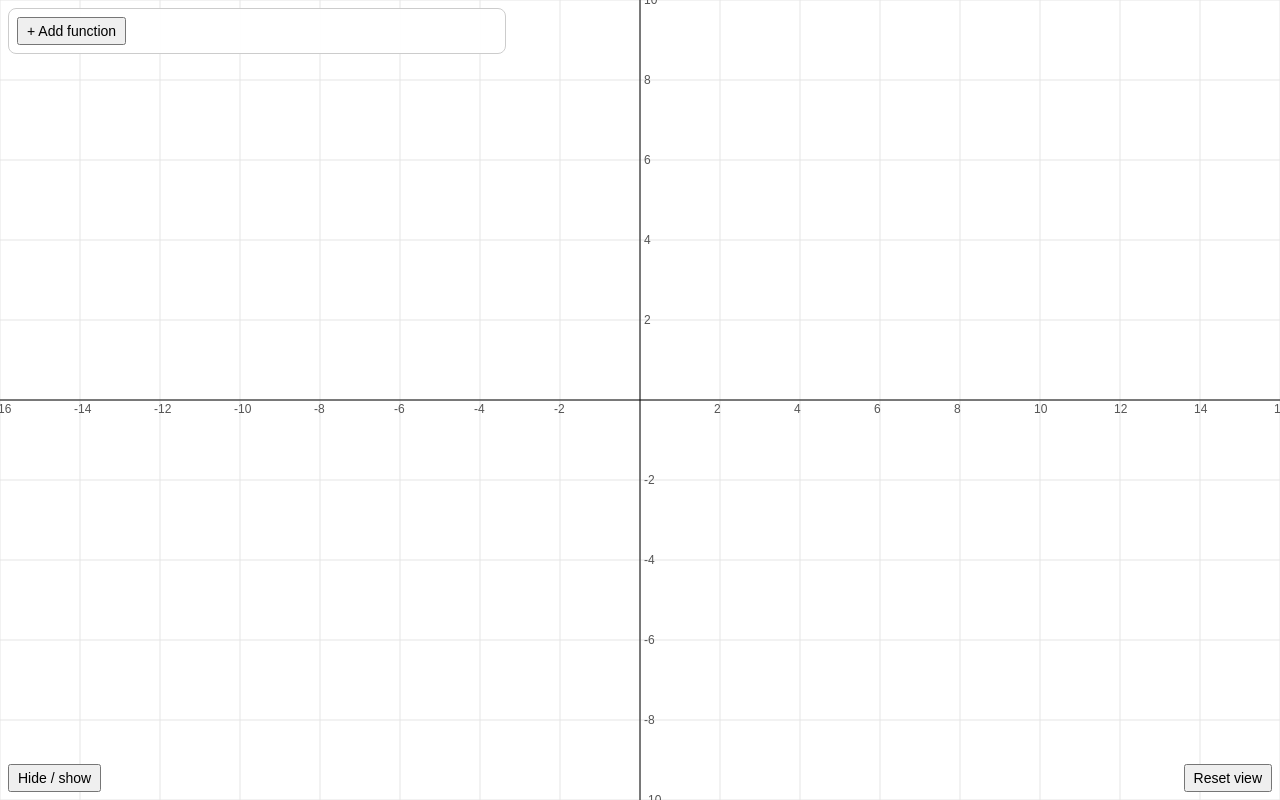
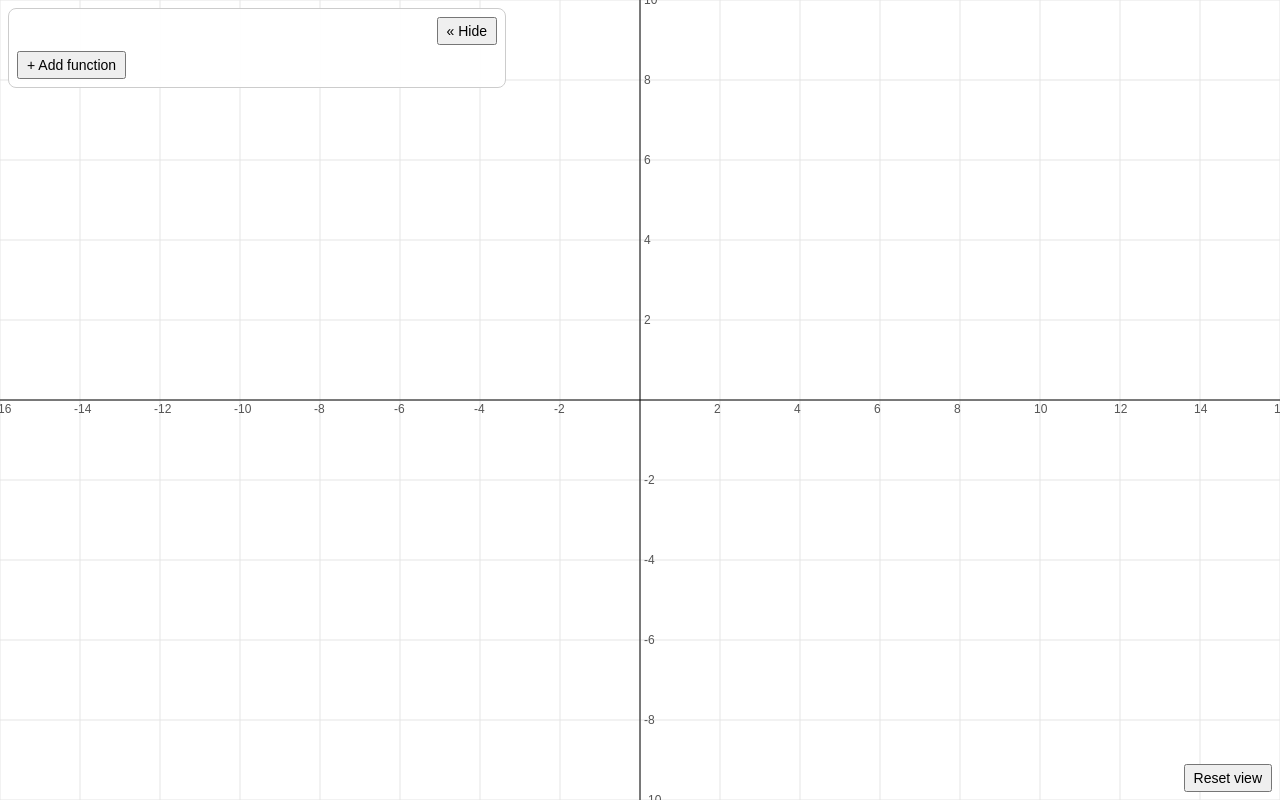
Before and after one commit to cmd-AJ/Graphitz, a plain HTML site: page index.html in a window 1280 px wide. Both pictures are taken after a click on the button "Remove". Drawn offline with Linux system fonts and the light colour scheme.

Commit message:
Added Hide Button

```diff
--- a/index.html
+++ b/index.html
@@ -18,17 +18,20 @@
   .dom input { width: 70px; }
   .err { color: #b91c1c; font-size: 13px; margin: -2px 0 6px 17px; }
   button { font-size: 14px; padding: 4px 8px; cursor: pointer; }
-  #toggle { position: fixed; bottom: 8px; left: 8px; }
+  #open { position: fixed; top: 8px; left: 8px; }
+  [hidden] { display: none !important; }
+  #hide { margin-left: auto; }
   #home { position: fixed; bottom: 8px; right: 8px; }
 </style>
 </head>
 <body>
 <canvas id="g" role="img"></canvas>
 <div id="panel">
+  <div class="row"><button id="hide">&laquo; Hide</button></div>
   <div id="rows"></div>
   <button id="add">+ Add function</button>
 </div>
-<button id="toggle">Hide / show</button>
+<button id="open" hidden>&raquo; Functions</button>
 <button id="home">Reset view</button>
 <script>
 // Turns text into a function of x. No eval, so a shared link cannot run code.
@@ -207,7 +210,7 @@ function save() {
     const p = params();
     if (p.d) q.push("d=" + encodeURIComponent(p.d));
     for (const k of ["r", "x", "y"]) q.push(k + "=" + +view[k].toPrecision(6));
-    if (p.ui === "0") q.push("ui=0");
+    if ($("panel").hidden) q.push("ui=0");
     history.replaceState(null, "", "?" + q.join("&"));
   }, 250);
 }
@@ -268,7 +271,9 @@ c.addEventListener("wheel", e => {
 }, { passive: false });
 
 $("add").onclick = () => { funcs.push(""); notes.push(""); rows(); draw(); $("rows").querySelectorAll("input")[funcs.length - 1].focus(); };
-$("toggle").onclick = () => $("panel").hidden = !$("panel").hidden;
+function showPanel(on) { $("panel").hidden = !on; $("open").hidden = on; }
+$("hide").onclick = () => { showPanel(false); save(); };
+$("open").onclick = () => { showPanel(true); save(); };
 $("home").onclick = () => { view = { ...home }; draw(); save(); };
 addEventListener("resize", draw);
 
@@ -280,7 +285,7 @@ try { if (q.d) globalD = parseDomain(q.d); } catch (e) { domainError = e.message
 const num = (v, d) => v !== undefined && Number.isFinite(Number(v)) ? Number(v) : d;
 view = { r: num(q.r, 10) > 0 ? num(q.r, 10) : 10, x: num(q.x, 0), y: num(q.y, 0) };
 home = { r: view.r, x: 0, y: 0 };
-if (q.ui === "0") $("panel").hidden = true;
+showPanel(q.ui !== "0");
 rows(); draw();
 </script>
 </body>
```
